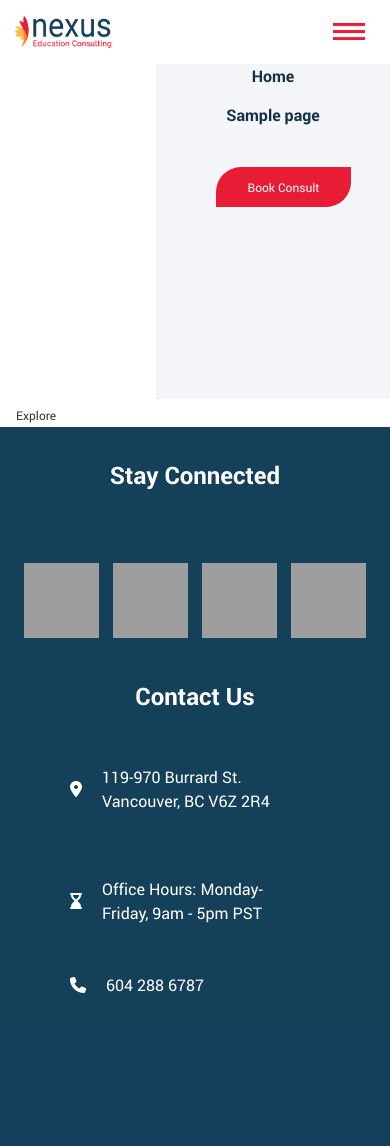
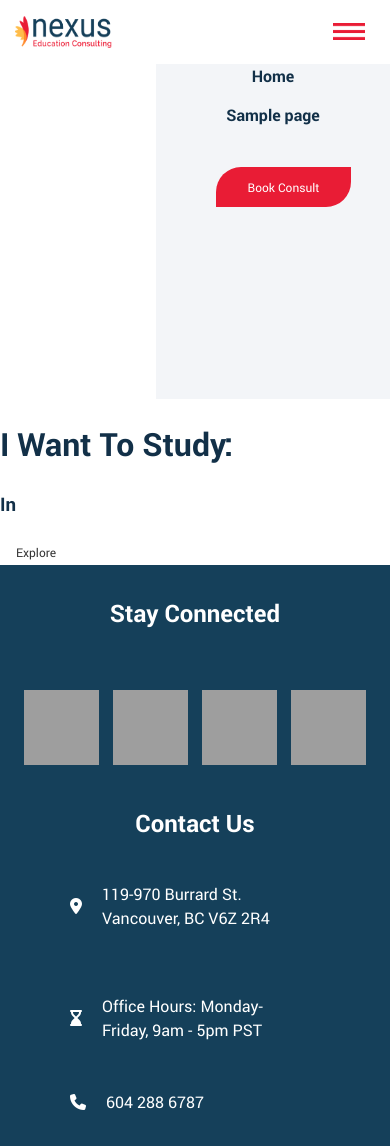
Before and after one commit to JordPlamondon/nexus-fall-2017, a WordPress theme: the page made by themes/nexus/archive-nexus_program.php in a window 390 px wide. Shown: the part 17-1163 px from the top of the page. Before the commit the page ends 1010 px from the top, so only its background shows below. Run offline with PHP 8.4 and a stand-in for WordPress, Linux system fonts and the light colour scheme; the site name, menu and one post (Sample post) are stand-ins, and other content is empty; some libraries are stand-ins or nearby versions.

Commit message:
fixed jquery append to programs

```diff
--- a/themes/nexus/archive-nexus_program.php
+++ b/themes/nexus/archive-nexus_program.php
@@ -9,6 +9,16 @@
 
 	<div id="primary" class="content-area">
 				<main id="main" class="site-main" role="main">
+
+	<div class="want-to-content">
+
+
+
+							<h1> I Want To Study: </h1>
+
+							<span>
+  					<div class="contact-want-to">
+
 						<?php
 						if( $terms = get_terms( array(
 												'taxonomy' => 'program_type',
@@ -22,6 +32,15 @@
 					endif;
 					?>
 
+						</div>
+
+					</span>
+
+					<h3 class="want-in"> In </h3>
+
+					<span>
+
+					<div class="contact-want-to">
 						<?php
 						if( $terms = get_terms( array(
 													'taxonomy' => 'provinces',
@@ -33,10 +52,17 @@
 							echo '</select>';
 						endif;
 						?>
+				<button class="program-filter-submit want-to">Explore</button>
+				</div>
 
-		<button class="program-filter-submit">Explore</button>
-			<section class="search-results">
-			</section>
+
+					</span>
+
+
+
+
+				</div>
+			<div class="search-results"></div>
 		</main><!-- #main -->
 	</div><!-- #primary -->
 
--- a/themes/nexus/js/api.js
+++ b/themes/nexus/js/api.js
@@ -34,7 +34,7 @@
           }
           article += '</a></div></article>'
 
-          $('.search-results').append(article);
+          $('.search-results').html(article);
 
         } // for loop
       });
--- a/themes/nexus/sass/_want-to-study.scss
+++ b/themes/nexus/sass/_want-to-study.scss
@@ -1,4 +1,4 @@
-.page-template-want-to-study {
+.page-template-archive-nexus_program {
 .search-results {
   background-color: lightcyan;
   font-size: 18px;
--- a/themes/nexus/style.css
+++ b/themes/nexus/style.css
@@ -1562,51 +1562,6 @@
       height: 45px;
       width: 45px;
       padding: 0 00px 0 0px;
-<<<<<<< HEAD
-      margin: 0 7px; } }
-
-/*
-
-div class=underline
-
-*/
-@media screen and (max-width: 824px) {
-  div.footer__site-info.hidden {
-    display: none; }
-  div.footer__why-nexus {
-    display: none; }
-  .widget_fa {
-    display: show; }
-  div.footer__social-media-container {
-    display: -webkit-box;
-    display: -ms-flexbox;
-    display: flex;
-    -webkit-box-orient: vertical;
-    -webkit-box-direction: normal;
-        -ms-flex-direction: column;
-            flex-direction: column;
-    -webkit-box-pack: center;
-        -ms-flex-pack: center;
-            justify-content: center; }
-    div.footer__social-media-container h2 {
-      padding: 10px 0; }
-  div.socialmedia-container {
-    display: -webkit-box;
-    display: -ms-flexbox;
-    display: flex;
-    -webkit-box-orient: horizontal;
-    -webkit-box-direction: normal;
-        -ms-flex-direction: row;
-            flex-direction: row;
-    -webkit-box-pack: center;
-        -ms-flex-pack: center;
-            justify-content: center; }
-    div.socialmedia-container img {
-      height: 75px;
-      width: 75px;
-      padding: 0 00px 0 0px;
-=======
->>>>>>> c2ae7522afcb9213d410194ed30c5c1b1ca6ea0d
       margin: 0 7px; }
   .underline.footer {
     padding-top: 10px; } }
@@ -1907,51 +1862,51 @@
   margin: 0;
   padding: 0; }
 
-.page-template-want-to-study .search-results {
+.page-template-archive-nexus_program .search-results {
   background-color: lightcyan;
   font-size: 18px; }
 
-.page-template-want-to-study article.program {
+.page-template-archive-nexus_program article.program {
   color: red; }
 
-.page-template-want-to-study .want-to-content {
+.page-template-archive-nexus_program .want-to-content {
   background-image: url("../../assets/images/photo_study@2x.png");
   background-size: 100% 100%;
   height: 600px; }
-  .page-template-want-to-study .want-to-content .want-in {
+  .page-template-archive-nexus_program .want-to-content .want-in {
     text-align: center;
     text-transform: uppercase;
     margin-bottom: 34px;
     color: #898989; }
 
-.page-template-want-to-study h1 {
+.page-template-archive-nexus_program h1 {
   text-transform: uppercase;
   color: #15405A;
   text-align: center;
   padding-top: 40px;
   margin-bottom: 34px; }
 
-.page-template-want-to-study .contact-want-to:nth-child(1) {
+.page-template-archive-nexus_program .contact-want-to:nth-child(1) {
   height: 42px;
   border-radius: 0px;
   width: 70vw;
   background-color: #F3F5F8;
   margin: 0 auto;
   margin-bottom: 30px; }
-  .page-template-want-to-study .contact-want-to:nth-child(1) select {
+  .page-template-archive-nexus_program .contact-want-to:nth-child(1) select {
     height: 42px;
     border-radius: 0px;
     width: 70vw;
     background-color: #F3F5F8;
     margin: 0 auto;
     margin-bottom: 30px; }
-  .page-template-want-to-study .contact-want-to:nth-child(1) .contact-want-to:nth-child(2) {
+  .page-template-archive-nexus_program .contact-want-to:nth-child(1) .contact-want-to:nth-child(2) {
     margin-bottom: 34px; }
 
-.page-template-want-to-study .button-wrapper {
+.page-template-archive-nexus_program .button-wrapper {
   width: 130px;
   margin: 0 auto; }
-  .page-template-want-to-study .button-wrapper .want-to {
+  .page-template-archive-nexus_program .button-wrapper .want-to {
     letter-spacing: 1pt;
     width: 120px;
     height: 40px;
--- a/themes/nexus/want-to-study.php
+++ b/themes/nexus/want-to-study.php
@@ -54,7 +54,7 @@
   </div>
       </div>
 
-     <div class="search-results">
+     <div class="search-results">  </div>
 
   </div>
 
```
Lines whose indentation alone changed are shown as unchanged.
